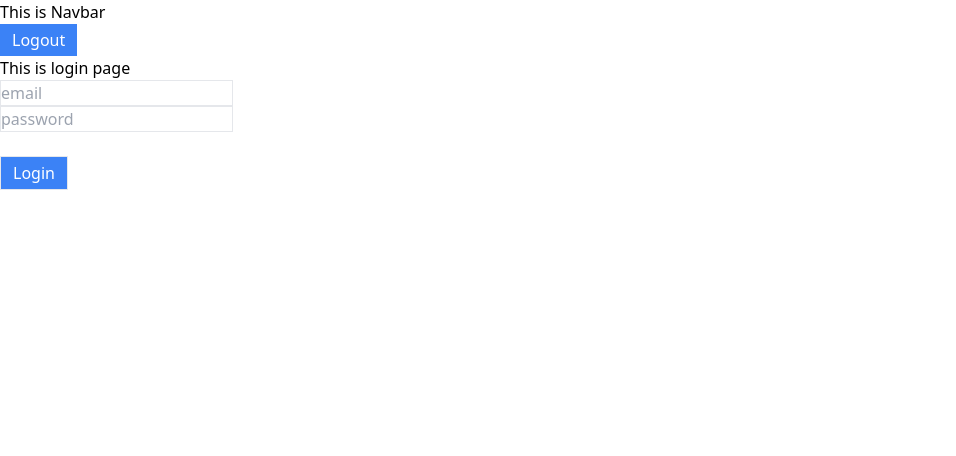
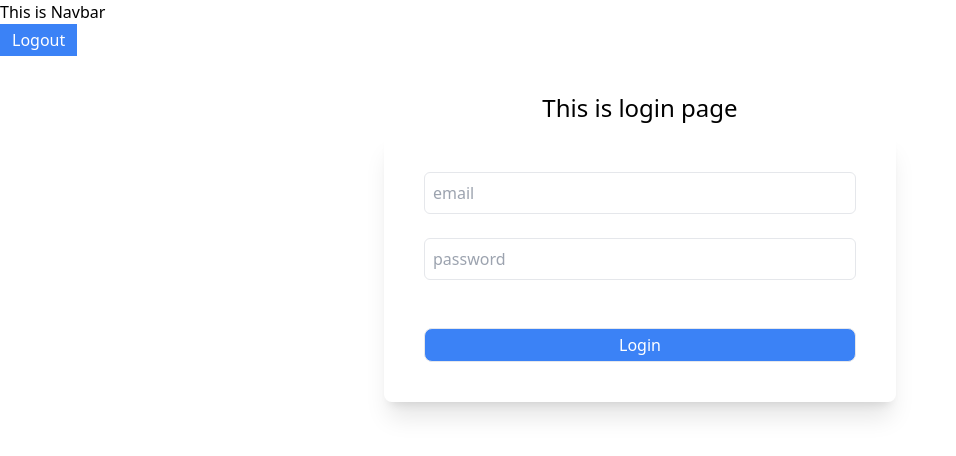
Before and after one commit to KaungHtetMon29/flavor-flow, a React (Vite) app: page /login in a window 1280 px wide. Shown: the top 456 px of the page, without its empty margins (0-956 px from the left). Built offline with nearby package versions, Linux system fonts and the light colour scheme.

Commit message:
modify: add some style in Login.jsx

```diff
--- a/src/pages/Login.jsx
+++ b/src/pages/Login.jsx
@@ -1,62 +1,86 @@
-import React, { useState } from 'react'
-import { useDispatch } from 'react-redux'
-import { useNavigate } from 'react-router-dom';
-import { userLogIn } from '../redux/authSlice';
+import React, { useState } from "react";
+import { useDispatch } from "react-redux";
+import { useNavigate } from "react-router-dom";
+import { userLogIn } from "../redux/authSlice";
 
 const Login = () => {
   const dispatch = useDispatch();
   const navigate = useNavigate();
-  const [errorMessage, setErrorMessage] = useState('');
+  const [errorMessage, setErrorMessage] = useState("");
   const [newUser, setNewUser] = useState({
     user: {
-      email: '',
-      password: '',
-    }
-  })
+      email: "",
+      password: "",
+    },
+  });
 
   const handleChange = (name, value) => {
     setNewUser((prev) => ({
-      user:{
+      user: {
         ...prev.user,
-        [name]: value
-      }
-    }))
-  }
+        [name]: value,
+      },
+    }));
+  };
 
   const handleSubmit = (e) => {
     e.preventDefault();
     dispatch(userLogIn(newUser)).then((res) => {
-      if(res.payload) {
-        setErrorMessage('')
-        navigate('/home')
+      if (res.payload) {
+        setErrorMessage("");
+        navigate("/home");
       } else {
-        setErrorMessage('Log In Failed Please Try Again !!!  ')
+        setErrorMessage("Log In Failed Please Try Again !!!  ");
         setNewUser((prev) => ({
           user: {
             ...prev.user,
-            email: '',
-            password: ''
-          }
-        }))
+            email: "",
+            password: "",
+          },
+        }));
       }
-    })
-  }
-
+    });
+  };
 
   return (
-    <div>
-      <h1>This is login page</h1>
-      <form action="">
-      <input type="email" name='email' placeholder='email' className='border' value={newUser.user.email} onChange={(e) => handleChange('email', e.target.value)} />
-      <br></br>
-      <input type="password" name='password' placeholder='password'  value={newUser.user.password} className='border' onChange={(e) => handleChange('password', e.target.value)} />
-      <br />
-      <small>{errorMessage}</small>      <br />
-      <button type='submit' onClick={handleSubmit} className='border px-3 py-1 bg-blue-500 text-white'>Login</button>
-
+    <div className="flex justify-center w-[100vw] items-center flex-col p-7">
+      <h1 className=" text-2xl p-2">This is login page</h1>
+      <form
+        action=""
+        className="flex min-w-[40vw] justify-center flex-col rounded-lg shadow-xl border-slate-600 p-10"
+      >
+        <input
+          type="email"
+          name="email"
+          placeholder="email"
+          className="border rounded-md p-2"
+          value={newUser.user.email}
+          onChange={(e) => handleChange("email", e.target.value)}
+        />
+        <br></br>
+        <input
+          type="password"
+          name="password"
+          placeholder="password"
+          value={newUser.user.password}
+          className="border rounded-md p-2"
+          onChange={(e) => handleChange("password", e.target.value)}
+        />
+        <br />
+        <small className=" italic lowercase text-yellow-500 ">
+          {errorMessage}
+        </small>{" "}
+        <br />
+        <button
+          type="submit"
+          onClick={handleSubmit}
+          className="border px-3 py-1 bg-blue-500 text-white hover:bg-blue-600 rounded-lg"
+        >
+          Login
+        </button>
       </form>
     </div>
-  )
-}
+  );
+};
 
-export default Login
+export default Login;
```
